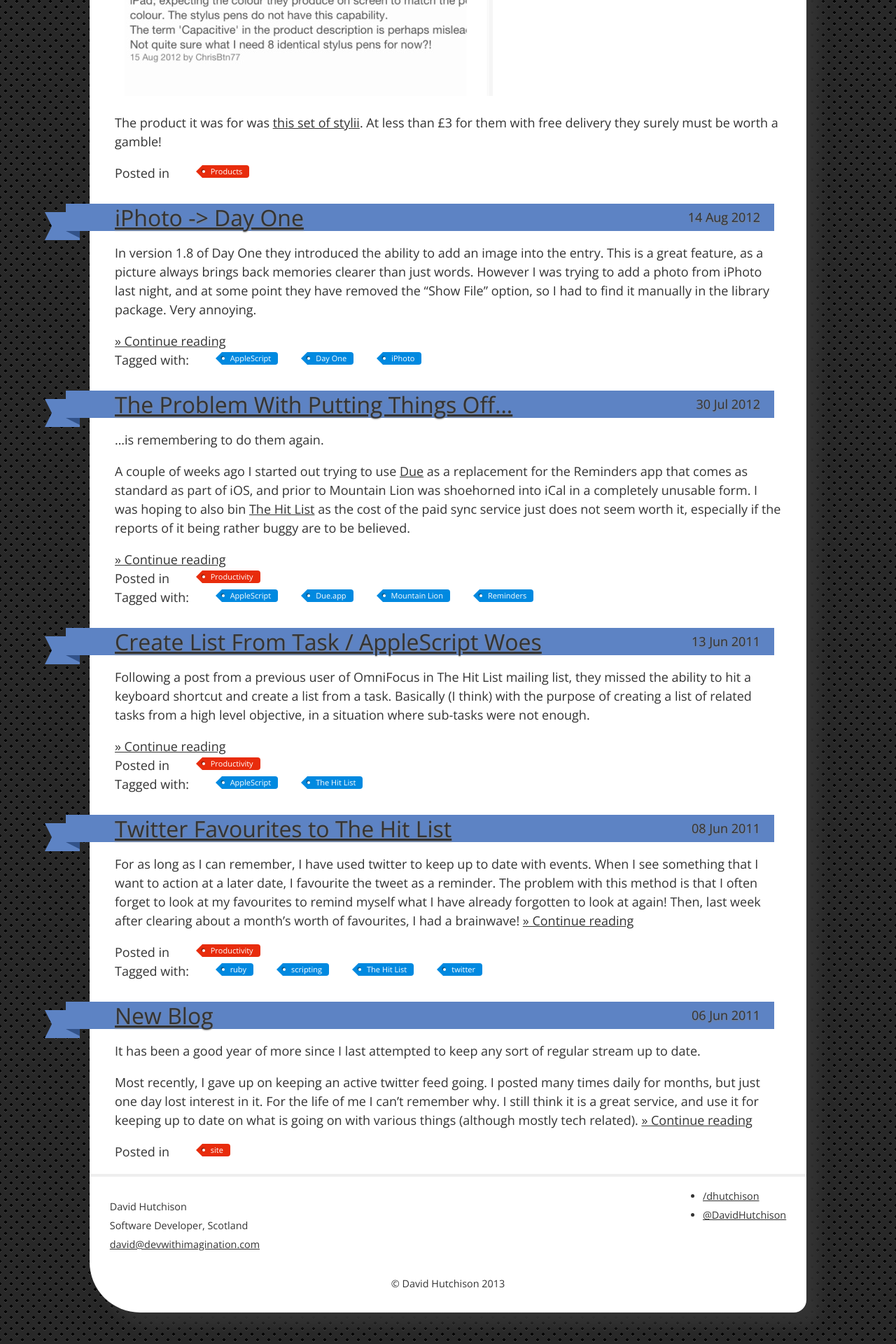
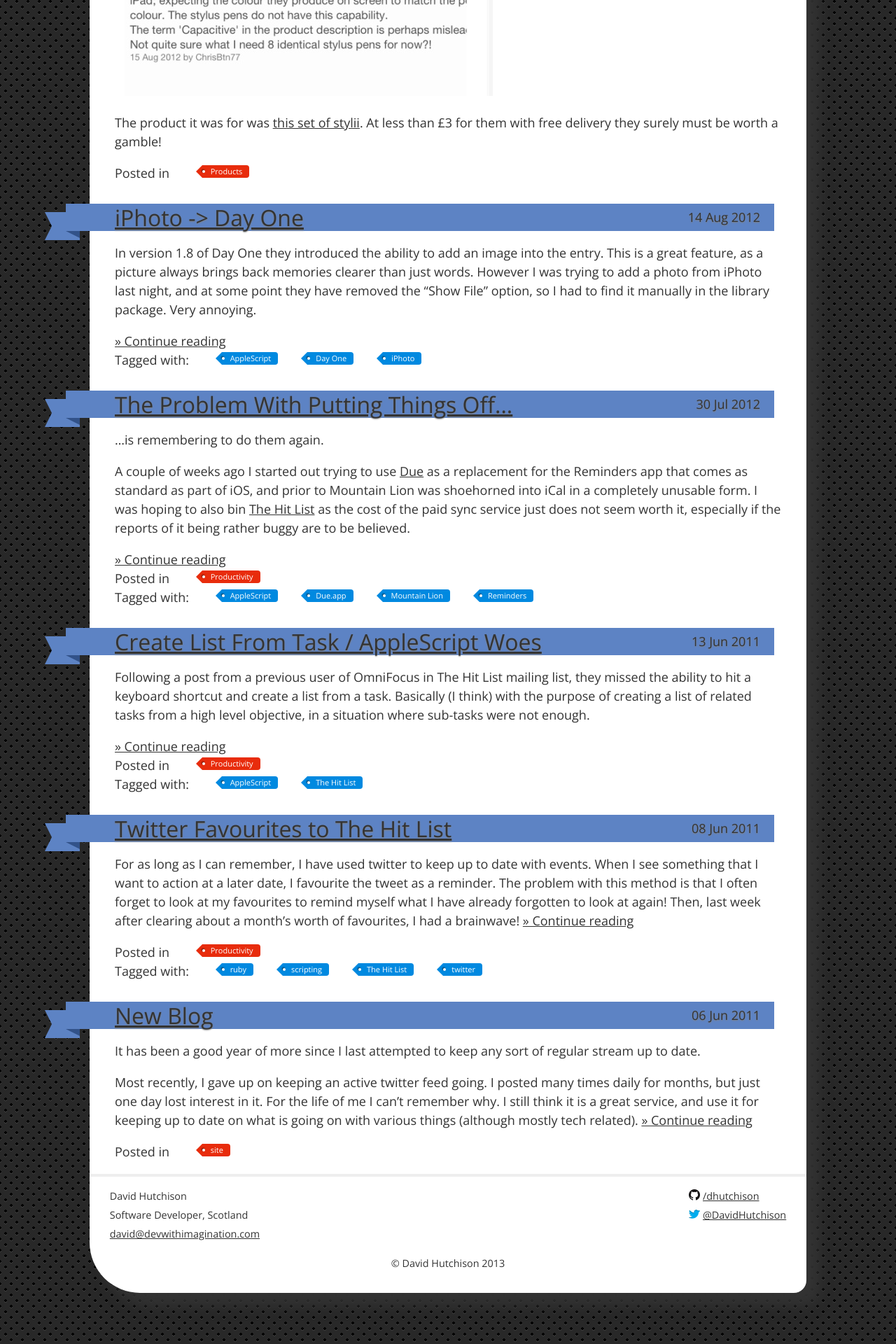
Before and after one commit to dhutchison/dhutchison.github.io, a Jekyll site: the page built from index.html, in a window 1280 px wide. Shown: the part 3078-4998 px from the top of the page at 70% size. Built offline with Jekyll 4.4.1, drawn with Linux system fonts in a browser that asks for light colours; Markdown is read by kramdown in place of the engine named in the settings.

Commit message:
Style changes

```diff
--- a/css/main.css
+++ b/css/main.css
@@ -313,21 +313,21 @@ ul.posts span {
 .site .post ul li {
   padding-left: 2em;
 }
-.site .post .inlineListTags {
+.site .post footer .inlineListTags {
   margin: 0;
   padding: 0;
   list-style: none;
   display: inline-block;
 }
-.site .post .inlineListTags li,
-.site .post .inlineListTags a {
+.site .post footer .inlineListTags li,
+.site .post footer .inlineListTags a {
   float: left;
   height: 18px;
   line-height: 18px;
   position: relative;
   font-size: 11px;
 }
-.site .post .inlineListTags a {
+.site .post footer .inlineListTags a {
   /**
  * http://cssglobe.com/pure-css3-post-tags/
  */
@@ -351,7 +351,7 @@ ul.posts span {
   -webkit-border-top-right-radius: 4px;
   border-top-right-radius: 4px;
 }
-.site .post .inlineListTags a:before {
+.site .post footer .inlineListTags a:before {
   content: "";
   float: left;
   position: absolute;
@@ -363,7 +363,7 @@ ul.posts span {
   border-style: solid;
   border-width: 9px 9px 9px 0;
 }
-.site .post .inlineListTags a:after {
+.site .post footer .inlineListTags a:after {
   content: "";
   position: absolute;
   top: 7px;
@@ -379,27 +379,27 @@ ul.posts span {
   -webkit-box-shadow: -1px -1px 2px #002b47;
   box-shadow: -1px -1px 2px #002b47;
 }
-.site .post .inlineListTags a:hover {
+.site .post footer .inlineListTags a:hover {
   background: #808080;
 }
-.site .post .inlineListTags a:hover:before {
+.site .post footer .inlineListTags a:hover:before {
   border-color: transparent #808080 transparent transparent;
 }
-.site .post .inlineListCategories {
+.site .post footer .inlineListCategories {
   margin: 0;
   padding: 0;
   list-style: none;
   display: inline-block;
 }
-.site .post .inlineListCategories li,
-.site .post .inlineListCategories a {
+.site .post footer .inlineListCategories li,
+.site .post footer .inlineListCategories a {
   float: left;
   height: 18px;
   line-height: 18px;
   position: relative;
   font-size: 11px;
 }
-.site .post .inlineListCategories a {
+.site .post footer .inlineListCategories a {
   /**
  * http://cssglobe.com/pure-css3-post-tags/
  */
@@ -423,7 +423,7 @@ ul.posts span {
   -webkit-border-top-right-radius: 4px;
   border-top-right-radius: 4px;
 }
-.site .post .inlineListCategories a:before {
+.site .post footer .inlineListCategories a:before {
   content: "";
   float: left;
   position: absolute;
@@ -435,7 +435,7 @@ ul.posts span {
   border-style: solid;
   border-width: 9px 9px 9px 0;
 }
-.site .post .inlineListCategories a:after {
+.site .post footer .inlineListCategories a:after {
   content: "";
   position: absolute;
   top: 7px;
@@ -451,11 +451,18 @@ ul.posts span {
   -webkit-box-shadow: -1px -1px 2px #571004;
   box-shadow: -1px -1px 2px #571004;
 }
-.site .post .inlineListCategories a:hover {
+.site .post footer .inlineListCategories a:hover {
   background: #808080;
 }
-.site .post .inlineListCategories a:hover:before {
+.site .post footer .inlineListCategories a:hover:before {
   border-color: transparent #808080 transparent transparent;
+}
+.site .post footer .page-navigation {
+  padding-bottom: 2px;
+  margin-bottom: 2px;
+}
+.site .post footer .page-navigation .next {
+  float: right;
 }
 .site .footer {
   font-size: 80%;
@@ -472,14 +479,33 @@ ul.posts span {
   float: left;
   margin-right: 3em;
 }
+.site .footer .contact .details {
+  margin: 0px;
+}
 .site .footer a {
   color: #333333;
 }
 .site .footer a:hover {
   color: #aaaaaa;
 }
-.site .footer .social {
+.site .footer ul.social {
   float: right;
+}
+.site .footer ul.social .github {
+  list-style: none;
+  background-image: url('/images/GitHub-Mark-32px.png');
+  background-size: 16px;
+  background-repeat: no-repeat;
+  background-position: 0px 4px;
+  padding-left: 20px;
+}
+.site .footer ul.social .twitter {
+  list-style: none;
+  background-image: url('/images/twitter-bird-16x16.png');
+  background-size: 16px;
+  background-repeat: no-repeat;
+  background-position: 0px 4px;
+  padding-left: 20px;
 }
 .site .footer .rss {
   margin-top: 1.1em;
```
Also changed, not shown: css/main.less (+73 -17 lines).
